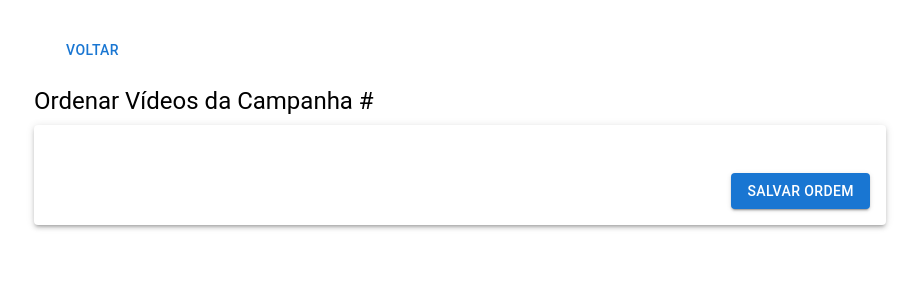
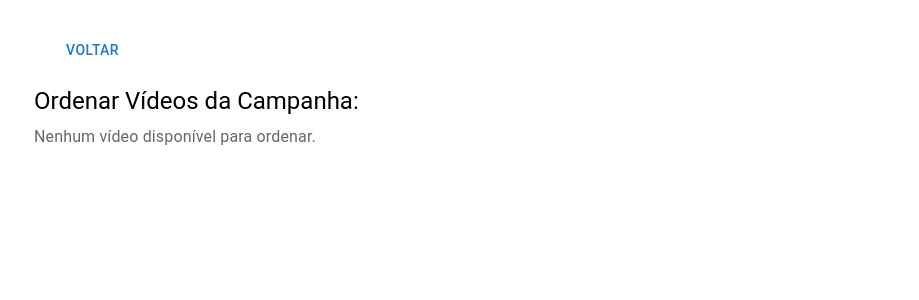
Before and after one commit to absants/tvpainel, a Next.js app: page /ordenacaoPlaylist in a window 1280 px wide. Shown: the top 300 px of the page, without its empty margins (180-1099 px from the left). Built offline with nearby package versions, Linux system fonts and the light colour scheme; some icons are missing.

Commit message:
Corrige integração da ordenação com campanhas e garante salvamento correto no localStorage

```diff
--- a/pages/dashboard.tsx
+++ b/pages/dashboard.tsx
@@ -74,8 +74,8 @@ export default function Dashboard() {
         <Button variant="contained" color="secondary" onClick={handleAbrirPlayer}>
           Ver Player
         </Button>
-        <Button variant="outlined" color="info" onClick={handleVerOrdenacao}>
-          Ver Ordenação
+        <Button size="small" onClick={() => router.push(`/ordenacaoPlaylist?id=${campanha.id}`)}>
+         Ordenar Playlist
         </Button>
         <FormControl sx={{ minWidth: 120 }}>
           <InputLabel>Status</InputLabel>
--- a/pages/ordenacaoPlaylist.tsx
+++ b/pages/ordenacaoPlaylist.tsx
@@ -8,7 +8,6 @@ import {
   List,
   ListItem,
   ListItemText,
-  IconButton,
 } from '@mui/material';
 import { DragDropContext, Droppable, Draggable } from 'react-beautiful-dnd';
 import { useEffect, useState } from 'react';
@@ -17,8 +16,8 @@ import ArrowBackIcon from '@mui/icons-material/ArrowBack';
 export default function OrdenacaoPlaylist() {
   const router = useRouter();
   const { id } = router.query;
-
-  const [videos, setVideos] = useState([]);
+  const [videos, setVideos] = useState<any[]>([]);
+  const [campanhaNome, setCampanhaNome] = useState("");
 
   useEffect(() => {
     if (!id) return;
@@ -27,6 +26,7 @@ export default function OrdenacaoPlaylist() {
     const campanha = lista.find((c) => c.id === id);
 
     if (campanha) {
+      setCampanhaNome(campanha.nome);
       if (campanha.videos && Array.isArray(campanha.videos)) {
         setVideos(campanha.videos);
       } else if (campanha.videoUrl) {
@@ -43,13 +43,11 @@ export default function OrdenacaoPlaylist() {
     }
   }, [id]);
 
-  const onDragEnd = (result) => {
+  const onDragEnd = (result: any) => {
     if (!result.destination) return;
-
     const reordered = Array.from(videos);
     const [moved] = reordered.splice(result.source.index, 1);
     reordered.splice(result.destination.index, 0, moved);
-
     setVideos(reordered);
   };
 
@@ -79,8 +77,13 @@ export default function OrdenacaoPlaylist() {
         Voltar
       </Button>
       <Typography variant="h5" gutterBottom>
-        Ordenar Vídeos da Campanha #{id}
+        Ordenar Vídeos da Campanha: {campanhaNome || id}
       </Typography>
+      {videos.length === 0 ? (
+        <Typography color="text.secondary">
+          Nenhum vídeo disponível para ordenar.
+        </Typography>
+      ) : (
         <Paper elevation={3} sx={{ p: 2 }}>
           <DragDropContext onDragEnd={onDragEnd}>
             <Droppable droppableId="playlist">
@@ -114,6 +117,7 @@ export default function OrdenacaoPlaylist() {
             </Button>
           </Box>
         </Paper>
+      )}
     </Container>
   );
 }
```
Also changed, not shown: 1 other file (tests, documents, lock files or other folders). Lines whose indentation alone changed are shown as unchanged.
